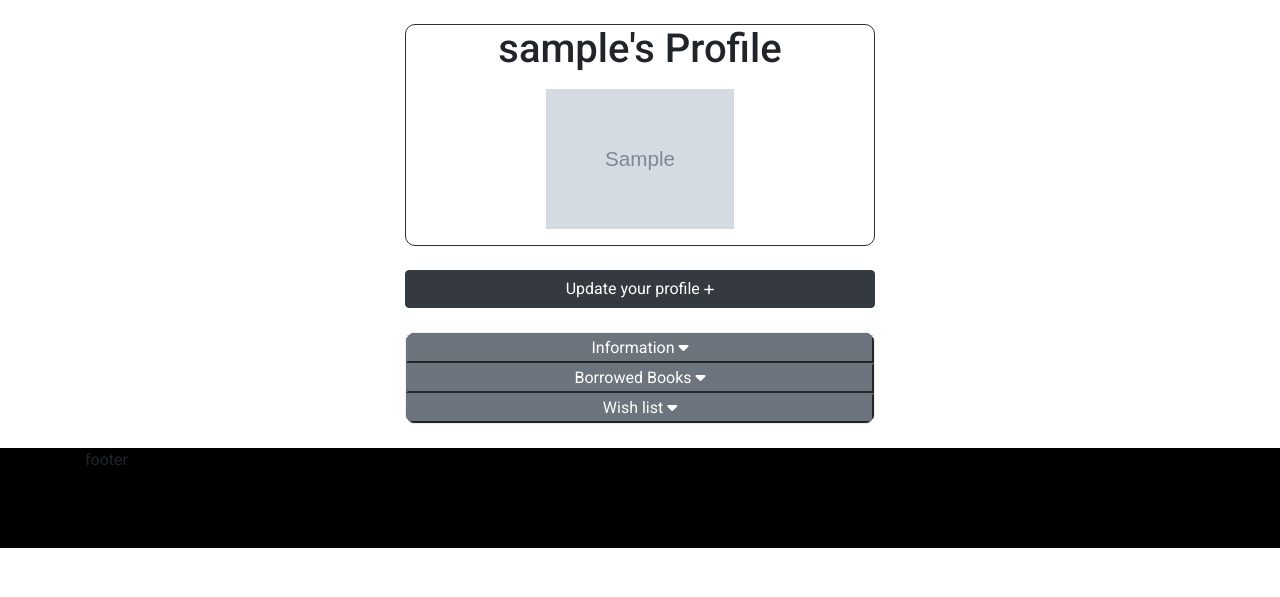
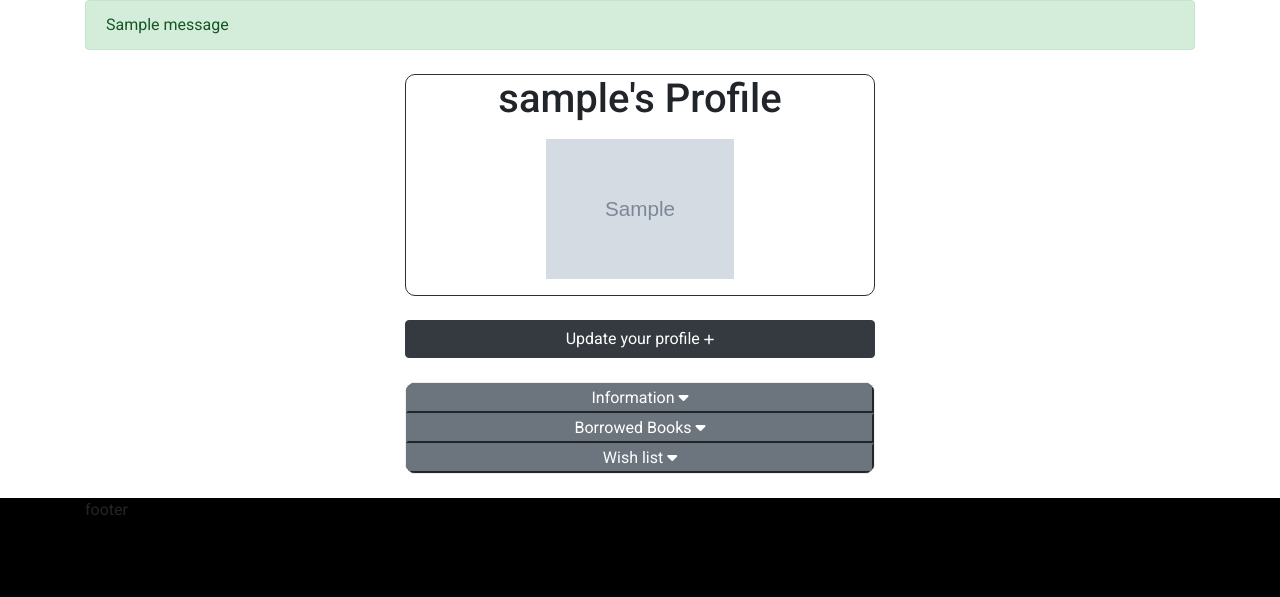
Before and after one commit to piotr-pawelczak/library-django, a Django app: page /profile in a window 1280 px wide. Shown: the part 56-653 px from the top of the page. Run offline with Django 3.2, Linux system fonts and the light colour scheme; a user stored in the database is signed in; tables that the repository leaves empty hold one stand-in row (values such as "Sample post"); grey boxes marked "Sample" are stand-in pictures; one stand-in notice (Sample message) is shown; some libraries are stand-ins or nearby versions.

Commit message:
fixed bugs

```diff
--- a/library_django/users/templates/users/profile.html
+++ b/library_django/users/templates/users/profile.html
@@ -1,6 +1,11 @@
 {% extends "library/base.html" %}
 
 {% block main %}
+    {% if messages %}
+        {% for message in messages %}
+            <div class="alert alert-success form-message">{{ message }}</div>
+        {% endfor %}
+    {% endif %}
     {% load crispy_forms_filters %}
     <div class="profile-container col-12 mx-auto my-4">
         <article class="profile-head mx-auto my-4">
@@ -50,9 +55,8 @@
                 <li> Surname: {{ profile.surname }} </li>
                 <li> Email: {{ profile.email }} </li>
                 <li> Address: {{ profile.street }} {{ profile.post_code }} {{ profile.city }} {{ profile.country }}</li>
-                <li> Email: {{ profile.email }} </li>
                 <li> Phone number: {{ profile.phone_number }}</li>
-                <li> Birth date: {{ profile.birth_date|date:"d m y" }}</li>
+                <li> Birth date: {{ profile.birth_date|date:"d.m.Y" }}</li>
             </ul>
             <button id="profile-books-button" class="btn-secondary btn-block">Borrowed Books
                 <i class="fa fa-caret-down"></i>
--- a/library_django/users/templates/users/register.html
+++ b/library_django/users/templates/users/register.html
@@ -5,7 +5,7 @@
     {% load crispy_forms_filters %}
     <h1 id="register-header">Register in our Library.</h1>
     <h3>It's only few steps!</h3>
-    <form method="POST" class="form-group border border-secondary rounded p-4 mx-auto my-5">
+    <form method="POST" enctype="multipart/form-data" class="form-group border border-secondary rounded p-4 mx-auto my-5">
         {% csrf_token %}
         {{ form|crispy }}
         <small>
--- a/library_django/users/views.py
+++ b/library_django/users/views.py
@@ -7,7 +7,7 @@ from .models import Profile
 
 def register(response):
     if response.method == "POST":
-        form = RegisterForm(response.POST)
+        form = RegisterForm(response.POST, response.FILES)
         if form.is_valid():
             user = form.save()
             user.refresh_from_db()
@@ -27,10 +27,6 @@ def register(response):
             user.profile.email = form.cleaned_data.get('email')
             user.save()
             messages.success(response, 'User successfully registered')
-            # username = form.cleaned_data.get('username')
-            # password = form.cleaned_data.get('password1')
-            # user = authenticate(username=username, password=password)
-            # login(response, user)
             return redirect('../login/')
     else:
         form = RegisterForm()
```
